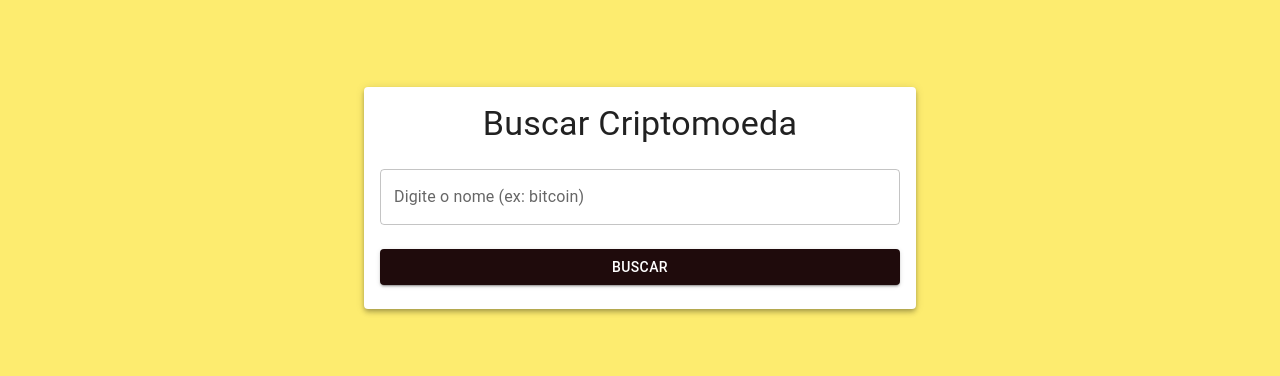
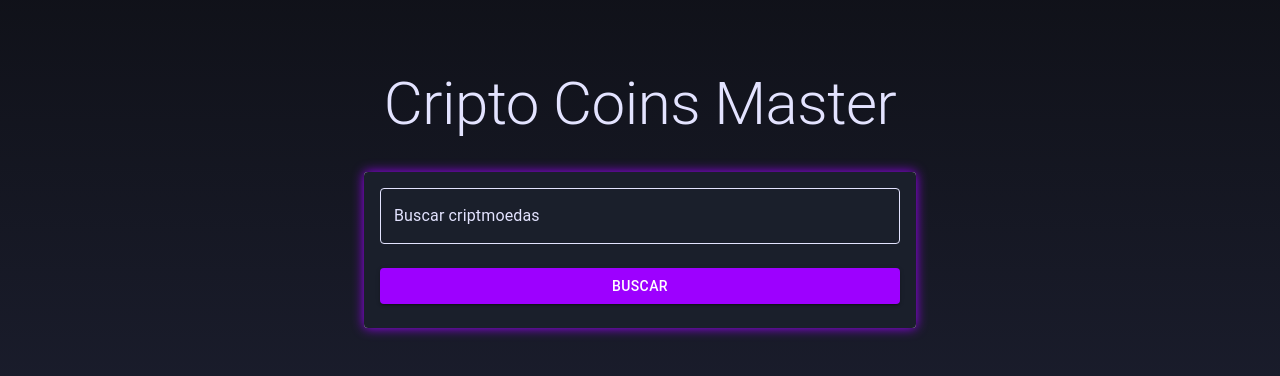
Before and after one commit to mahhfadel/fullstack, a React (Create React App) app in the folder fullstack-lucas-e-maria/: page / in a window 1280 px wide. Shown: the part 202-578 px from the top of the page. Built offline with nearby package versions, Linux system fonts and the light colour scheme.

Commit message:
refactor style

```diff
--- a/fullstack-lucas-e-maria/src/App.css
+++ b/fullstack-lucas-e-maria/src/App.css
@@ -1,3 +1,21 @@
+@import url('https://fonts.googleapis.com/css2?family=Orbitron:wght@500;700&family=Rajdhani:wght@400;500&display=swap');
+
+body {
+  margin: 0;
+  font-family: 'Rajdhani', sans-serif;
+  -webkit-font-smoothing: antialiased;
+  -moz-osx-font-smoothing: grayscale;
+}
+
+h1, h2, h3, h4, h5, h6 {
+  font-family: 'Orbitron', sans-serif;
+  font-weight: 700;
+}
+
+code {
+  font-family: 'Share Tech Mono', source-code-pro, Menlo, Monaco, Consolas, 'Courier New', monospace;
+}
+
 .App {
   text-align: center;
 }
--- a/fullstack-lucas-e-maria/src/components/SearchCrypto.jsx
+++ b/fullstack-lucas-e-maria/src/components/SearchCrypto.jsx
@@ -1,47 +1,73 @@
-import React, { useRef } from 'react';
+import React, { useRef, useState } from 'react';
 import { Box, Button, Card, CardContent, Container, TextField, Typography } from '@mui/material';
 
 const SearchCrypto = () => {
   const inputRef = useRef();
+  const [hasError, setHasError] = useState(false);
 
   const handleSearch = () => {
     const query = inputRef.current.value.trim();
     if (!query) {
-      alert('Por favor, digite o nome de uma criptomoeda.');
+      setHasError(true);
       return;
     }
 
+    setHasError(false);
+    alert('Pesquisa realizada!');
     console.log('Criptomoeda digitada:', query);
     // Aqui depois vamos fazer a chamada para a API da CoinGecko com esse valor
   };
 
   return (
-    <Box sx={{ minHeight: '100vh', backgroundColor: '#fdec6f', display: 'flex', alignItems: 'center' }}>
+    <Box sx={{ minHeight: '100vh', background: 'linear-gradient(to bottom, #0B0C10, #1F2235)', display: 'flex', alignItems: 'center' }}>
       <Container maxWidth="sm">
-        <Card elevation={4}>
-          <CardContent>
+        <Typography variant="h2" component="h1" align="center" color='#E3E3FF' marginBottom='32px'>
+          Cripto Coins Master
+        </Typography>
+
+        <Card sx={{boxShadow: '0 0 12px #9D00FF'}}>
+          <CardContent sx={{backgroundColor: '#1A1F2B'}}>
             <Box sx={{ display: 'flex', flexDirection: 'column', gap: 3 }}>
-              <Typography variant="h4" component="h1" align="center">
-                Buscar Criptomoeda
-              </Typography>
               <TextField
-                label="Digite o nome (ex: bitcoin)"
+                label="Buscar criptmoedas"
                 variant="outlined"
                 inputRef={inputRef}
                 fullWidth
+                error={hasError}
+                helperText={hasError ? "Este campo é obrigatório" : ""}
+                sx={{
+                  input: { color: '#E3E3FF' },
+                  label: {
+                    color: '#E3E3FF',
+                    '&.Mui-focused': {
+                      color: '#E3E3FF',
+                    },
+                  },
+                  '& .MuiOutlinedInput-root': {
+                    '& fieldset': {
+                      borderColor: '#E3E3FF',
+                    },
+                    '&:hover fieldset': {
+                      borderColor: '#E3E3FF',
+                    },
+                    '&.Mui-focused fieldset': {
+                      borderColor: '#E3E3FF',
+                    },
+                  },
+                }}
               />
               <Button
                 variant="contained"
-                sx={{ //sx permite que estilize um componente do MUI usando uma sintaxe de objeto JavaScript
-                    backgroundColor: '#1f0b0c',
-                    '&:hover': {
-                    backgroundColor: '#361f2d',
-                    },
+                sx={{
+                  backgroundColor: '#9D00FF',
+                  '&:hover': {
+                    backgroundColor: '#7F00FF',
+                  },
                 }}
                 onClick={handleSearch}
-                >
+              >
                 Buscar
-                </Button>
+              </Button>
             </Box>
           </CardContent>
         </Card>
--- a/fullstack-lucas-e-maria/src/index.css
+++ b/fullstack-lucas-e-maria/src/index.css
@@ -1,13 +1,17 @@
+@import url('https://fonts.googleapis.com/css2?family=Orbitron:wght@500;700&family=Rajdhani:wght@400;500&display=swap');
+
 body {
   margin: 0;
-  font-family: -apple-system, BlinkMacSystemFont, 'Segoe UI', 'Roboto', 'Oxygen',
-    'Ubuntu', 'Cantarell', 'Fira Sans', 'Droid Sans', 'Helvetica Neue',
-    sans-serif;
+  font-family: 'Rajdhani', sans-serif;
   -webkit-font-smoothing: antialiased;
   -moz-osx-font-smoothing: grayscale;
 }
 
+h1, h2, h3, h4, h5, h6 {
+  font-family: 'Orbitron', sans-serif;
+  font-weight: 700;
+}
+
 code {
-  font-family: source-code-pro, Menlo, Monaco, Consolas, 'Courier New',
-    monospace;
+  font-family: 'Share Tech Mono', source-code-pro, Menlo, Monaco, Consolas, 'Courier New', monospace;
 }
```
